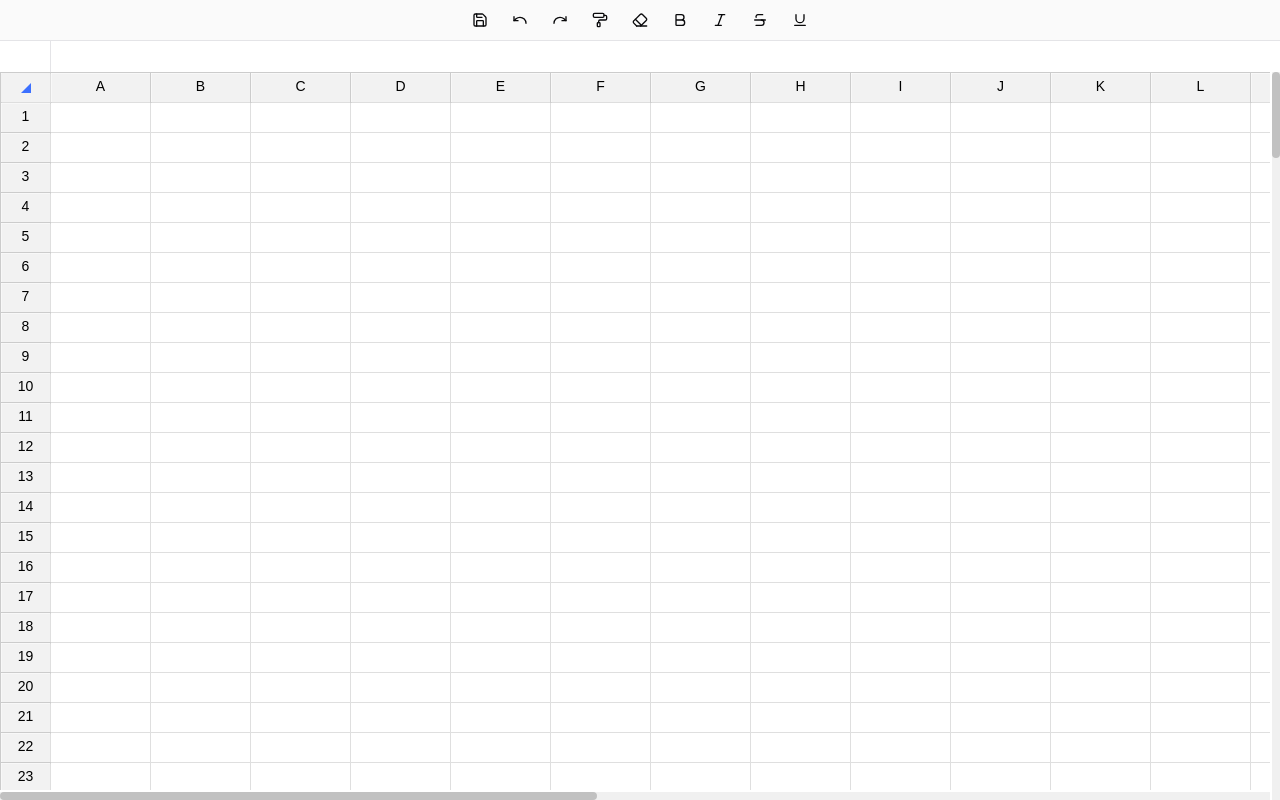
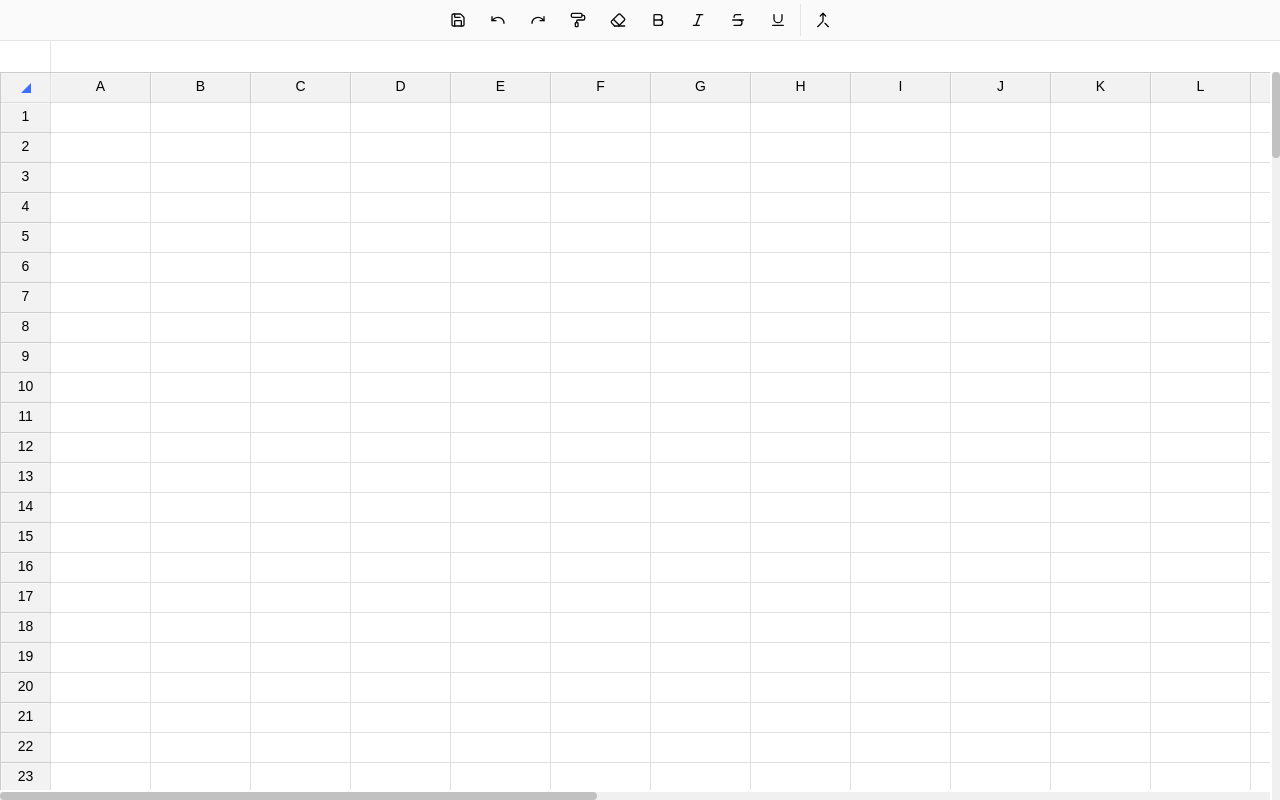
Before and after one commit to muddyrain/spreadsheet, a React (Vite) app: page / in a window 1280 px wide. Built offline with nearby package versions, Linux system fonts and the light colour scheme.

Commit message:
feat: 给目标单元格设置合并数据

```diff
--- a/package.json
+++ b/package.json
@@ -10,6 +10,7 @@
     "preview": "vite preview"
   },
   "dependencies": {
+    "@radix-ui/react-separator": "^1.1.4",
     "@radix-ui/react-slot": "^1.2.0",
     "@radix-ui/react-toggle": "^1.1.3",
     "@radix-ui/react-tooltip": "^1.2.4",
--- a/src/components/spreadsheet/Canvas.tsx
+++ b/src/components/spreadsheet/Canvas.tsx
@@ -182,6 +182,7 @@ export const Canvas: React.FC<CanvasProps> = ({
                     ref={canvasRef}
                     onMouseMove={e => {
                         handleGetClient(e, (rowIndex, colIndex) => {
+                            if (currentHoverCell && currentHoverCell[0] === rowIndex && currentHoverCell[1] === colIndex) return;
                             setCurrentHoverCell([rowIndex, colIndex])
                         })
                     }}
--- a/src/components/spreadsheet/Header.tsx
+++ b/src/components/spreadsheet/Header.tsx
@@ -1,15 +1,16 @@
 import { FC, useMemo } from 'react';
 import { Toggle } from "@/components/ui/toggle"
-import { Bold, Eraser, Italic, PaintRoller, Redo, Save, Strikethrough, Underline, Undo } from "lucide-react"
+import { Separator } from "@/components/ui/separator"
+import { Bold, Eraser, Italic, Merge, PaintRoller, Redo, Save, Strikethrough, Underline, Undo } from "lucide-react"
 import { useStore } from '@/hooks/useStore';
 import { Tooltip } from '../ui/tooltip';
 import { getAbsoluteSelection } from '@/utils/sheet';
 import { CellData } from '@/types/sheet';
-export type ClickType = 'save' | 'undo' | 'redo' | 'paint' | 'eraser' | 'bold' | 'italic' | 'strikethrough' | 'underline'
+export type ClickType = 'save' | 'undo' | 'redo' | 'paint' | 'eraser' | 'bold' | 'italic' | 'strikethrough' | 'underline' | 'merge'
 export const Header: FC<{
   onClick?: (type: ClickType) => void;
 }> = ({ onClick }) => {
-  const { selection, data, setUpdater } = useStore();
+  const { selection, selectedCell, data, setUpdater } = useStore();
   const selectionCells = useMemo(() => {
     const { r1, r2, c1, c2 } = getAbsoluteSelection(selection);
     if (r1 === r2 && c1 === c2) {
@@ -85,6 +86,28 @@ export const Header: FC<{
           })
           break;
         }
+      case 'merge': {
+        const { r1, r2, c1, c2 } = getAbsoluteSelection(selection);
+        if (r1 === r2 && c1 === c2) return
+        console.log(selectedCell);
+        const cell = data[selectedCell?.row || 0][selectedCell?.col || 0];
+        cell.mergeSpan = {
+          r1,
+          r2,
+          c1,
+          c2
+        }
+        for (let i = r1;i <= r2;i++) {
+          for (let j = c1;j <= c2;j++) {
+            if (i === r1 && j === c1) continue
+            data[i][j].mergeParent = {
+              row: selectedCell?.row || 0,
+              col: selectedCell?.col || 0
+            }
+          }
+        }
+        break;
+      }
     }
     setUpdater();
     onClick?.(type)
@@ -161,5 +184,14 @@ export const Header: FC<{
         <Underline />
       </Toggle>
     </Tooltip>
+    <Separator orientation='vertical' />
+    <Tooltip content="合并单元格">
+      <Toggle className='text-lg' onClick={() => {
+        handleClick('merge')
+      }}
+      >
+        <Merge />
+      </Toggle>
+    </Tooltip>
   </div >
 };
--- /dev/null
+++ b/src/components/ui/separator.tsx
@@ -0,0 +1,26 @@
+import * as React from "react"
+import * as SeparatorPrimitive from "@radix-ui/react-separator"
+
+import { cn } from "@/lib/utils"
+
+function Separator({
+  className,
+  orientation = "horizontal",
+  decorative = true,
+  ...props
+}: React.ComponentProps<typeof SeparatorPrimitive.Root>) {
+  return (
+    <SeparatorPrimitive.Root
+      data-slot="separator-root"
+      decorative={decorative}
+      orientation={orientation}
+      className={cn(
+        "bg-border shrink-0 data-[orientation=horizontal]:h-px data-[orientation=horizontal]:w-full data-[orientation=vertical]:h-full data-[orientation=vertical]:w-px",
+        className
+      )}
+      {...props}
+    />
+  )
+}
+
+export { Separator }
--- a/src/hooks/useSideLine.ts
+++ b/src/hooks/useSideLine.ts
@@ -69,9 +69,8 @@ export const useSideLine = (options: {
           return
         }
       }
-    } else {
-      setCursor('cell')
     }
+    setCursor('cell')
   }, [currentHoverCell, currentPosition, isMouseDown, headerColsWidth, headerRowsHeight, data, scrollPosition, setCurrentSideLineIndex, setSideLineMode])
   const clearState = useCallback(() => {
     setCurrentSideLinePosition([-1, -1])
@@ -117,6 +116,9 @@ export const useSideLine = (options: {
         const rect = canvas.getBoundingClientRect();
         const x = e.clientX - rect.left;
         const y = e.clientY - rect.top;
+        if (currentPosition && currentPosition[0] === x && currentPosition[1] === y) {
+          return
+        }
         setCurrentPosition([x, y])
         if (isMouseDown) {
           setCurrentSideLinePosition([x, y])
@@ -129,7 +131,7 @@ export const useSideLine = (options: {
       window.removeEventListener('mouseup', handleMouseUp)
       window.removeEventListener('mousemove', handleMouseMove)
     }
-  }, [canvasRef, handleMouseUp, isMouseDown, setCurrentSideLinePosition])
+  }, [canvasRef, currentPosition, handleMouseUp, isMouseDown, setCurrentSideLinePosition])
 
   return {
     currentPosition,
--- a/src/types/sheet.ts
+++ b/src/types/sheet.ts
@@ -57,6 +57,20 @@ export type CellData = {
    * @default false
    */
   readOnly?: boolean;
+  /**
+   * @description 合并列数
+   */
+  mergeSpan: {
+    r1: number;
+    c1: number;
+    r2: number;
+    c2: number;
+  } | null;
+  /**
+   * @description 单元格父级单元格
+   * @default null
+   */
+  mergeParent: { row: number; col: number } | null;
 } & EditingCell;
 
 export type TableData = CellData[][];
--- a/src/utils/sheet.ts
+++ b/src/utils/sheet.ts
@@ -4,17 +4,23 @@ export const createInitialData = (config: SpreadsheetConfig, rows: number, cols:
   const readOnlyStyle: CellData['style'] = {
     backgroundColor: config?.readOnlyBackgroundColor, textAlign: 'center', borderColor: config.readOnlyBorderColor,
   }
-  const colNames: CellData[] = [{ value: '', readOnly: true, style: readOnlyStyle, row: 0, col: 0, }];
+  const defaultCellData = {
+    mergeSpan: null,
+    mergeParent: null,
+  }
+  const colNames: CellData[] = [{
+    ...defaultCellData, value: '', readOnly: true, style: readOnlyStyle, row: 0, col: 0,
+  }];
   for (let i = 0;i < cols;i++) {
-    colNames.push({ value: generateColName(i), readOnly: true, style: readOnlyStyle, row: 0, col: i + 1, });
+    colNames.push({ ...defaultCellData, value: generateColName(i), readOnly: true, style: readOnlyStyle, row: 0, col: i + 1, });
   }
   initialData.push(colNames);
 
   for (let i = 1;i <= rows;i++) {
     // 每一行：第一列是行号，其余列都是空白 取名为 行头
-    const rowData: CellData[] = [{ value: `${i}`, readOnly: true, style: readOnlyStyle, row: i, col: 0, }];
+    const rowData: CellData[] = [{ ...defaultCellData, value: `${i}`, readOnly: true, style: readOnlyStyle, row: i, col: 0, }];
     for (let j = 0;j < cols;j++) {
-      rowData.push({ value: ``, style: {}, row: i, col: j + 1, });
+      rowData.push({ ...defaultCellData, value: ``, style: {}, row: i, col: j + 1, });
     }
     initialData.push(rowData);
   }
```
Also changed, not shown: 1 other file (tests, documents, lock files or other folders).
